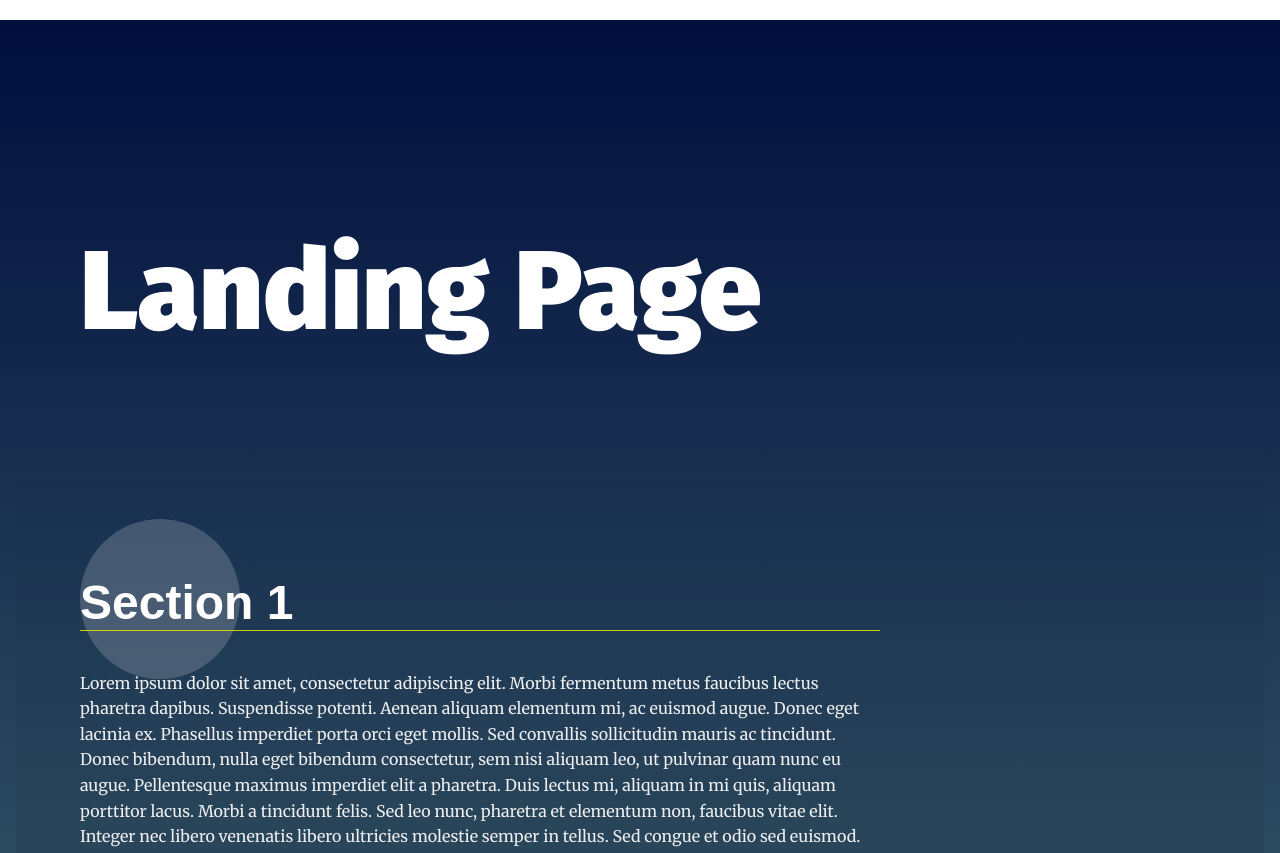
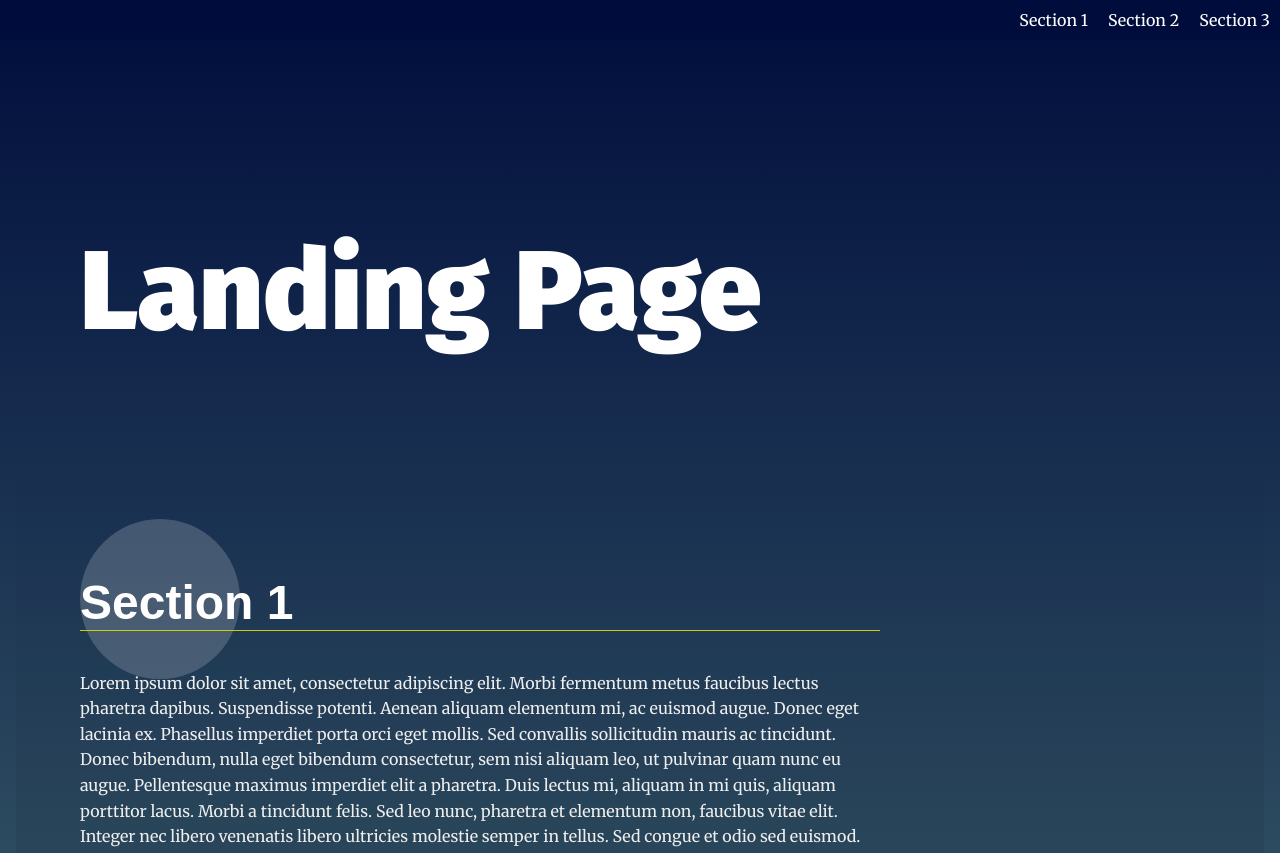
Before and after one commit to Danniedannie/landing-page, a plain HTML site: page index.html in a window 1280 px wide. Shown: the top 853 px of the page. Drawn offline with Linux system fonts and the light colour scheme.

Commit message:
Finalize html content loop and edit styles for navbar

```diff
--- a/app.js
+++ b/app.js
@@ -1,7 +1,9 @@
 const htmlContent = document.querySelectorAll('h2');
 const ul = document.createElement('ul');
+var li = document.createElement('li');
 document.getElementById('navbar__list').appendChild(ul);
 const newTextContent = [];
+
 
 for (let i = 0; i < htmlContent.length; i++) {
     newTextContent.push(htmlContent[i].innerText);
@@ -10,17 +12,16 @@ for (let i = 0; i < htmlContent.length; i++) {
     ul.appendChild(li);
     li.textContent += htmlContent[i].innerHTML;
 
+
 }
+
+li.addEventHandler = ("click", alert("hi"));
+
+
 
 console.log(navbar__list);
 
-/*newTextContent.forEach(function(title) {
-    var li = document.createElement('li');
-    ul.appendChild(li);
-    li.innerHTML += title;
-});
 
-console.log(newTextContent);
 
 
 /**
--- a/style.css
+++ b/style.css
@@ -74,10 +74,14 @@ section {
     padding-left: 0;
     margin: 0;
     text-align: right;
+    background: rgb(0, 13, 60, 2);
 }
 
 .navbar__menu li {
     display: inline-block;
+    color: white;
+    padding: 10px;
+    background: rgb(0, 13, 60, 2);
 }
 
 .navbar__menu .menu__link {
```
